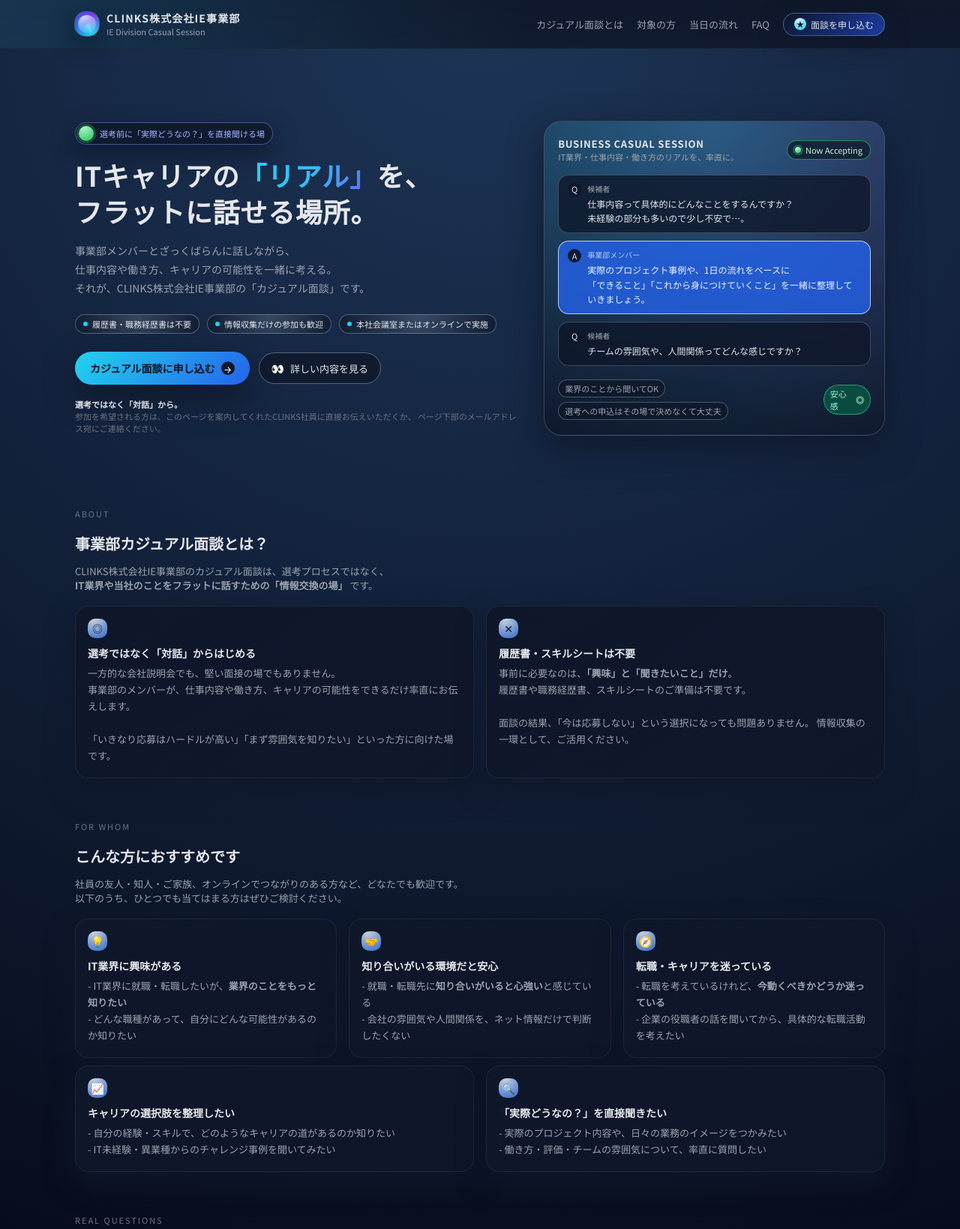
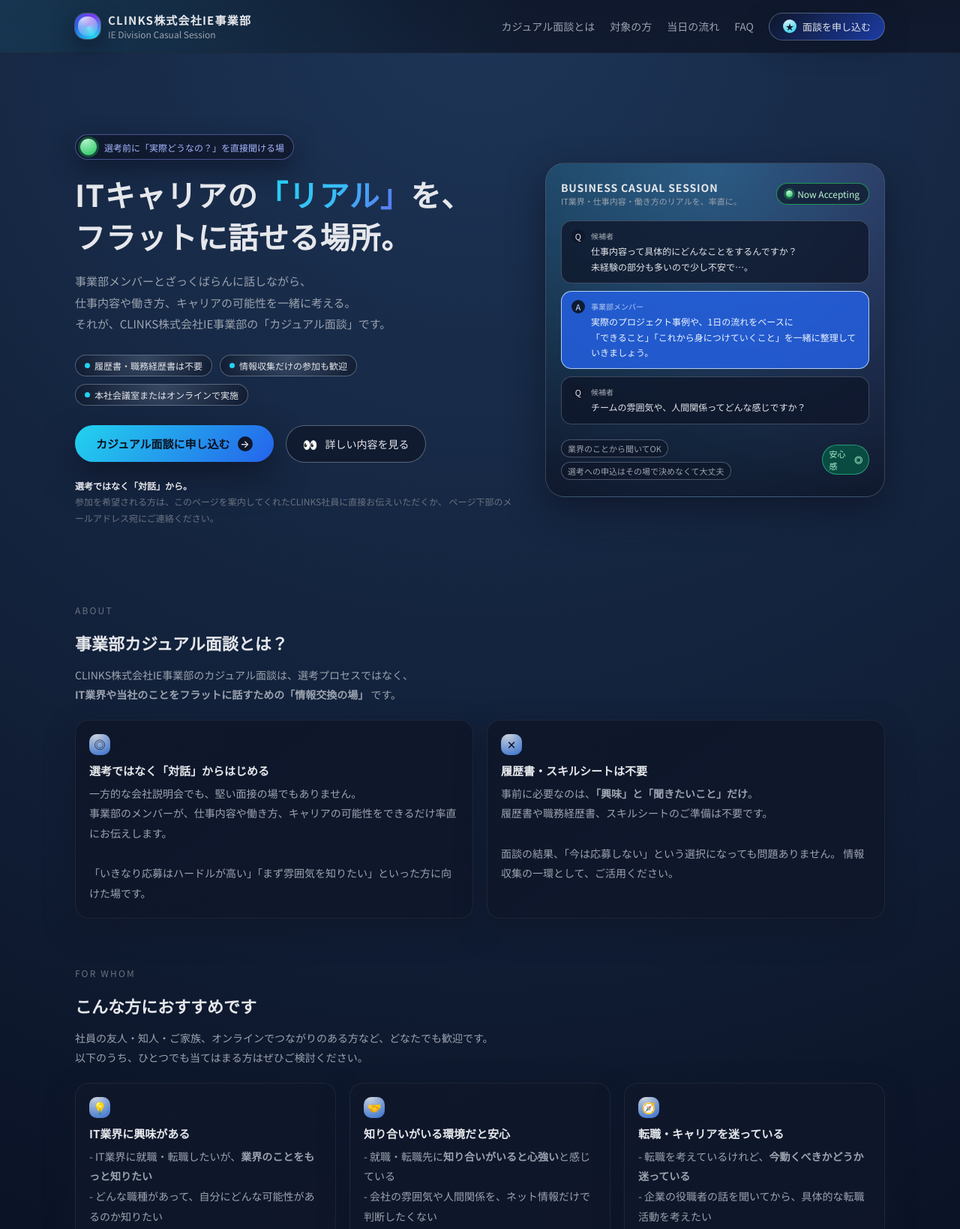
Before and after one commit to sh-suzuki-svg/sh-suzuki-svg.github.io, a plain HTML site: page index.html in a window 1280 px wide. Shown: the top 1639 px of the page at 75% size. Drawn offline with Linux system fonts and the light colour scheme.

Commit message:
Update index.html

```diff
--- a/index.html
+++ b/index.html
@@ -44,6 +44,11 @@
       -webkit-font-smoothing: antialiased;
     }
 
+    /* アンカーリンクをスムーズスクロールに */
+    html {
+      scroll-behavior: smooth;
+    }
+
     body {
       min-height: 100vh;
     }
@@ -63,7 +68,7 @@
     .page {
       max-width: 1120px;
       margin: 0 auto;
-      padding: 0 20px 80px;
+      padding: 0 20px 90px;
     }
 
     header {
@@ -79,7 +84,7 @@
     .nav {
       max-width: 1120px;
       margin: 0 auto;
-      padding: 14px 20px;
+      padding: 16px 20px;
       display: flex;
       align-items: center;
       justify-content: space-between;
@@ -93,8 +98,8 @@
     }
 
     .logo-mark {
-      width: 32px;
-      height: 32px;
+      width: 34px;
+      height: 34px;
       border-radius: 14px;
       background: conic-gradient(from 150deg, #22d3ee, #2563eb, #7c3aed, #22d3ee);
       position: relative;
@@ -111,7 +116,7 @@
     }
 
     .logo-text-main {
-      font-size: 14px;
+      font-size: 15px;
       font-weight: 600;
       letter-spacing: .08em;
       text-transform: uppercase;
@@ -119,15 +124,15 @@
     }
 
     .logo-text-sub {
-      font-size: 11px;
+      font-size: 12px;
       color: #9ca3af;
     }
 
     .nav-links {
       display: flex;
       align-items: center;
-      gap: 18px;
-      font-size: 13px;
+      gap: 20px;
+      font-size: 14px;
       color: #9ca3af;
     }
 
@@ -159,16 +164,16 @@
     }
 
     .nav-cta {
-      padding: 6px 14px;
+      padding: 8px 18px;
       border-radius: var(--radius-pill);
       border: 1px solid rgba(148, 163, 184, 0.45);
       background: linear-gradient(135deg, rgba(15, 23, 42, 0.8), rgba(30, 64, 175, 0.9));
       color: #e5e7eb;
-      font-size: 12px;
+      font-size: 13px;
       font-weight: 500;
       display: inline-flex;
       align-items: center;
-      gap: 6px;
+      gap: 8px;
       box-shadow: var(--shadow-subtle);
       cursor: pointer;
       transition: transform 0.13s ease-out, box-shadow 0.13s ease-out, border-color 0.13s ease-out;
@@ -176,12 +181,12 @@
 
     .nav-cta span.icon {
       display: inline-flex;
-      width: 16px;
-      height: 16px;
+      width: 18px;
+      height: 18px;
       border-radius: 999px;
       align-items: center;
       justify-content: center;
-      font-size: 11px;
+      font-size: 12px;
       background: radial-gradient(circle at 30% 0, #e0f2fe, #22d3ee);
       color: #0f172a;
     }
@@ -202,39 +207,39 @@
     .hero {
       display: grid;
       grid-template-columns: minmax(0, 3fr) minmax(0, 2.3fr);
-      gap: 32px;
+      gap: 36px;
       align-items: center;
-      padding: 40px 0 40px;
+      padding: 44px 0 40px;
     }
 
     .hero-badge {
       display: inline-flex;
       align-items: center;
-      gap: 8px;
-      font-size: 11px;
+      gap: 10px;
+      font-size: 12px;
       color: #a5b4fc;
-      padding: 4px 10px 4px 4px;
+      padding: 5px 12px 5px 6px;
       border-radius: 999px;
       background: rgba(15, 23, 42, 0.8);
       border: 1px solid rgba(129, 140, 248, 0.5);
       box-shadow: 0 12px 30px rgba(15, 23, 42, 0.8);
-      margin-bottom: 16px;
+      margin-bottom: 18px;
     }
 
     .hero-badge-dot {
-      width: 20px;
-      height: 20px;
+      width: 22px;
+      height: 22px;
       border-radius: 999px;
       background: radial-gradient(circle at 30% 0, #bbf7d0, #22c55e);
       box-shadow: 0 0 0 3px rgba(34, 197, 94, 0.3);
     }
 
     .hero-title {
-      font-size: clamp(28px, 4vw, 36px);
-      line-height: 1.35;
+      font-size: clamp(30px, 4.4vw, 40px);
+      line-height: 1.4;
       font-weight: 700;
       letter-spacing: .02em;
-      margin: 0 0 16px;
+      margin: 0 0 18px;
     }
 
     .hero-title span.accent {
@@ -244,22 +249,22 @@
     }
 
     .hero-lead {
-      font-size: 14px;
-      line-height: 1.8;
+      font-size: 15px;
+      line-height: 1.9;
       color: var(--color-text-soft);
-      margin-bottom: 22px;
+      margin-bottom: 26px;
     }
 
     .hero-highlights {
       display: flex;
       flex-wrap: wrap;
       gap: 10px;
-      margin-bottom: 24px;
-      font-size: 11px;
+      margin-bottom: 26px;
+      font-size: 12px;
     }
 
     .chip {
-      padding: 4px 10px;
+      padding: 5px 12px;
       border-radius: 999px;
       border: 1px solid rgba(148, 163, 184, 0.5);
       background: radial-gradient(circle at top, rgba(148, 163, 184, 0.26), rgba(15, 23, 42, 0.7));
@@ -271,8 +276,8 @@
     }
 
     .chip-dot {
-      width: 6px;
-      height: 6px;
+      width: 7px;
+      height: 7px;
       border-radius: 999px;
       background: #22d3ee;
     }
@@ -280,44 +285,46 @@
     .hero-actions {
       display: flex;
       flex-wrap: wrap;
-      gap: 12px;
+      gap: 16px;
       align-items: center;
-      margin-bottom: 18px;
+      margin-bottom: 20px;
     }
 
     .btn-primary {
-      padding: 12px 20px;
+      padding: 14px 28px;
       border-radius: var(--radius-pill);
       border: none;
       outline: none;
       background: linear-gradient(130deg, #22d3ee, #2563eb);
       color: #0b1120;
-      font-size: 14px;
+      font-size: 15px;
       font-weight: 600;
       display: inline-flex;
       align-items: center;
-      gap: 8px;
+      gap: 10px;
       cursor: pointer;
-      box-shadow: 0 18px 40px rgba(15, 23, 42, 0.9);
+      box-shadow: 0 20px 44px rgba(15, 23, 42, 0.9);
       transition: transform 0.17s ease-out, box-shadow 0.17s ease-out, filter 0.17s ease-out;
+      min-width: 220px;
+      justify-content: center;
     }
 
     .btn-primary span.icon {
       display: inline-flex;
-      width: 18px;
-      height: 18px;
+      width: 20px;
+      height: 20px;
       border-radius: 999px;
       align-items: center;
       justify-content: center;
-      font-size: 12px;
+      font-size: 13px;
       background: #0f172a;
       color: #e5e7eb;
     }
 
     .btn-primary:hover {
-      transform: translateY(-1px);
+      transform: translateY(-2px);
       filter: brightness(1.04);
-      box-shadow: 0 25px 60px rgba(15, 23, 42, 0.96);
+      box-shadow: 0 28px 60px rgba(15, 23, 42, 0.96);
     }
 
     .btn-primary:active {
@@ -326,22 +333,22 @@
     }
 
     .btn-ghost {
-      padding: 10px 16px;
+      padding: 12px 22px;
       border-radius: var(--radius-pill);
       border: 1px solid rgba(148, 163, 184, 0.55);
       background: rgba(15, 23, 42, 0.75);
       color: #e5e7eb;
-      font-size: 13px;
+      font-size: 14px;
       font-weight: 500;
       display: inline-flex;
       align-items: center;
-      gap: 8px;
+      gap: 10px;
       cursor: pointer;
       transition: background var(--transition-fast), border-color var(--transition-fast), transform 0.13s ease-out;
     }
 
     .btn-ghost span.icon {
-      font-size: 14px;
+      font-size: 16px;
     }
 
     .btn-ghost:hover {
@@ -351,8 +358,9 @@
     }
 
     .hero-note {
-      font-size: 11px;
+      font-size: 12px;
       color: #6b7280;
+      line-height: 1.8;
     }
 
     .hero-note strong {
@@ -365,8 +373,8 @@
 
     .glass-card {
       position: relative;
-      padding: 20px 18px;
-      border-radius: 24px;
+      padding: 22px 20px;
+      border-radius: 26px;
       background: radial-gradient(circle at top, rgba(56, 189, 248, 0.22), rgba(15, 23, 42, 0.9));
       border: 1px solid rgba(148, 163, 184, 0.3);
       box-shadow: var(--shadow-soft);
@@ -394,12 +402,12 @@
       display: flex;
       justify-content: space-between;
       align-items: center;
-      margin-bottom: 16px;
+      margin-bottom: 18px;
       gap: 8px;
     }
 
     .glass-title {
-      font-size: 13px;
+      font-size: 14px;
       font-weight: 600;
       letter-spacing: .06em;
       text-transform: uppercase;
@@ -407,9 +415,9 @@
     }
 
     .status-pill {
-      padding: 4px 10px;
+      padding: 5px 12px;
       border-radius: 999px;
-      font-size: 11px;
+      font-size: 12px;
       display: inline-flex;
       align-items: center;
       gap: 6px;
@@ -419,8 +427,8 @@
     }
 
     .status-dot {
-      width: 8px;
-      height: 8px;
+      width: 9px;
+      height: 9px;
       border-radius: 999px;
       background: radial-gradient(circle at 30% 0, #dcfce7, #22c55e);
       box-shadow: 0 0 0 3px rgba(34, 197, 94, 0.35);
@@ -429,15 +437,15 @@
     .talk-bubbles {
       display: grid;
       gap: 10px;
-      margin-bottom: 18px;
+      margin-bottom: 20px;
     }
 
     .bubble {
       max-width: 100%;
-      padding: 10px 12px;
+      padding: 11px 13px;
       border-radius: 14px;
       font-size: 12px;
-      line-height: 1.6;
+      line-height: 1.7;
       display: inline-flex;
       align-items: flex-start;
       gap: 8px;
@@ -491,7 +499,7 @@
       align-items: center;
       font-size: 11px;
       color: #9ca3af;
-      margin-top: 4px;
+      margin-top: 6px;
     }
 
     .tags {
@@ -521,48 +529,51 @@
     /* Sections */
 
     section {
-      margin-top: 56px;
+      margin-top: 64px;
+      /* スティッキーヘッダでタイトルが隠れないように余白を確保 */
+      scroll-margin-top: 90px;
     }
 
     .section-header {
-      margin-bottom: 16px;
+      margin-bottom: 20px;
     }
 
     .section-label {
-      font-size: 11px;
+      font-size: 12px;
       letter-spacing: .18em;
       text-transform: uppercase;
       color: #6b7280;
-      margin-bottom: 6px;
+      margin-bottom: 8px;
     }
 
     .section-title {
-      font-size: 20px;
+      font-size: 22px;
       font-weight: 600;
-      margin-bottom: 6px;
+      margin-bottom: 8px;
     }
 
     .section-desc {
-      font-size: 13px;
+      font-size: 14px;
       color: var(--color-text-soft);
+      line-height: 1.9;
     }
 
     .section-grid-3 {
       display: grid;
       grid-template-columns: repeat(3, minmax(0, 1fr));
-      gap: 16px;
-      margin-top: 18px;
+      gap: 18px;
+      margin-top: 20px;
     }
 
     .section-grid-2 {
       display: grid;
       grid-template-columns: repeat(2, minmax(0, 1fr));
-      gap: 16px;
-      margin-top: 18px;
+      gap: 18px;
+      margin-top: 20px;
     }
 
     .card {
-      padding: 16px 16px 18px;
+      padding: 18px 18px 20px;
       border-radius: var(--radius-lg);
       background: linear-gradient(145deg, rgba(15, 23, 42, 0.98), rgba(15, 23, 42, 0.9));
       border: 1px solid rgba(31, 41, 55, 0.95);
@@ -593,28 +604,28 @@
     }
 
     .card-icon {
-      width: 26px;
-      height: 26px;
+      width: 28px;
+      height: 28px;
       border-radius: 10px;
       display: inline-flex;
       align-items: center;
       justify-content: center;
-      font-size: 14px;
+      font-size: 15px;
       background: radial-gradient(circle at 30% 0, rgba(226, 232, 240, 0.9), rgba(59, 130, 246, 0.8));
       color: #0b1120;
       margin-bottom: 10px;
     }
 
     .card-title {
-      font-size: 14px;
+      font-size: 15px;
       font-weight: 600;
-      margin-bottom: 6px;
+      margin-bottom: 7px;
     }
 
     .card-text {
-      font-size: 13px;
+      font-size: 14px;
       color: var(--color-text-soft);
-      line-height: 1.7;
+      line-height: 1.9;
     }
 
     ul.clean {
@@ -627,8 +638,9 @@
       position: relative;
       padding-left: 18px;
       margin-bottom: 6px;
-      font-size: 13px;
+      font-size: 14px;
       color: var(--color-text-soft);
+      line-height: 1.8;
     }
 
     ul.clean li::before {
@@ -642,12 +654,12 @@
     .flow-steps {
       display: grid;
       grid-template-columns: repeat(3, minmax(0, 1fr));
-      gap: 16px;
-      margin-top: 18px;
+      gap: 18px;
+      margin-top: 20px;
     }
 
     .step {
-      padding: 16px 16px 18px;
+      padding: 18px 18px 20px;
       border-radius: var(--radius-lg);
       background: linear-gradient(150deg, rgba(15, 23, 42, 0.95), rgba(15, 23, 42, 0.9));
       border: 1px solid rgba(31, 41, 55, 0.95);
@@ -681,36 +693,36 @@
       display: inline-flex;
       align-items: center;
       justify-content: center;
-      width: 24px;
-      height: 24px;
+      width: 26px;
+      height: 26px;
       border-radius: 999px;
       background: radial-gradient(circle at 30% 0, #e5e7eb, #60a5fa);
       color: #0b1120;
-      font-size: 12px;
+      font-size: 13px;
       font-weight: 700;
       margin-bottom: 10px;
     }
 
     .step-title {
-      font-size: 14px;
+      font-size: 15px;
       font-weight: 600;
-      margin-bottom: 6px;
+      margin-bottom: 7px;
     }
 
     .step-text {
-      font-size: 13px;
+      font-size: 14px;
       color: var(--color-text-soft);
-      line-height: 1.7;
+      line-height: 1.9;
     }
 
     .faq-list {
-      margin-top: 18px;
+      margin-top: 20px;
       display: grid;
-      gap: 12px;
+      gap: 14px;
     }
 
     .faq-item {
-      padding: 12px 14px 13px;
+      padding: 14px 16px 15px;
       border-radius: var(--radius-md);
       border: 1px solid rgba(31, 41, 55, 0.95);
       background: rgba(15, 23, 42, 0.9);
@@ -725,57 +737,61 @@
     }
 
     .faq-q {
-      font-size: 13px;
+      font-size: 14px;
       font-weight: 600;
-      margin-bottom: 4px;
+      margin-bottom: 6px;
     }
 
     .faq-a {
-      font-size: 13px;
+      font-size: 14px;
       color: var(--color-text-soft);
-      line-height: 1.7;
+      line-height: 1.9;
     }
 
     .cta {
-      margin-top: 48px;
-      padding: 20px 18px 22px;
-      border-radius: 24px;
+      margin-top: 56px;
+      padding: 22px 20px 24px;
+      border-radius: 26px;
       background: radial-gradient(circle at top, rgba(56, 189, 248, 0.16), rgba(15, 23, 42, 0.98));
       border: 1px solid rgba(59, 130, 246, 0.8);
       box-shadow: 0 28px 70px rgba(15, 23, 42, 0.98);
       display: grid;
       grid-template-columns: minmax(0, 3fr) minmax(0, 2fr);
-      gap: 20px;
+      gap: 22px;
       align-items: center;
     }
 
     .cta-title {
-      font-size: 18px;
+      font-size: 20px;
       font-weight: 600;
-      margin-bottom: 6px;
+      margin-bottom: 8px;
     }
 
     .cta-text {
-      font-size: 13px;
+      font-size: 14px;
       color: var(--color-text-soft);
-      margin-bottom: 12px;
+      margin-bottom: 14px;
+      line-height: 1.9;
     }
 
     .cta-note {
-      font-size: 11px;
+      font-size: 12px;
       color: #94a3b8;
+      line-height: 1.8;
     }
 
     .cta-actions {
       display: flex;
       flex-direction: column;
       align-items: flex-start;
-      gap: 10px;
+      gap: 12px;
+      width: 100%;
     }
 
     .cta-secondary {
-      font-size: 12px;
+      font-size: 13px;
       color: #cbd5f5;
+      line-height: 1.9;
     }
 
     .cta-secondary a {
@@ -786,10 +802,10 @@
     }
 
     footer {
-      margin-top: 40px;
+      margin-top: 44px;
       padding-top: 16px;
       border-top: 1px solid rgba(31, 41, 55, 0.85);
-      font-size: 11px;
+      font-size: 12px;
       color: #6b7280;
       text-align: center;
     }
@@ -797,19 +813,20 @@
     /* Utilities */
 
     .mt-small {
-      margin-top: 10px;
+      margin-top: 12px;
     }
 
     .inline-tag {
       display: inline-flex;
       align-items: center;
       gap: 6px;
-      padding: 3px 9px;
+      padding: 4px 10px;
       border-radius: 999px;
       border: 1px solid rgba(148, 163, 184, 0.6);
       background: rgba(15, 23, 42, 0.85);
-      font-size: 11px;
+      font-size: 12px;
       color: #e5e7eb;
+      line-height: 1.6;
     }
 
     .inline-tag span.dot {
@@ -824,7 +841,7 @@
     @media (max-width: 900px) {
       .hero {
         grid-template-columns: minmax(0, 1fr);
-        padding-top: 26px;
+        padding-top: 32px;
       }
       .hero-visual {
         order: -1;
@@ -839,13 +856,14 @@
         display: none;
       }
       .page {
-        padding: 0 16px 64px;
+        padding: 0 16px 72px;
       }
       .hero {
-        gap: 24px;
+        gap: 26px;
       }
       section {
-        margin-top: 44px;
+        margin-top: 52px;
+        scroll-margin-top: 80px;
       }
       .section-grid-3,
       .flow-steps {
@@ -868,6 +886,12 @@
       }
       .cta-actions {
         width: 100%;
+      }
+      .hero-title {
+        font-size: 26px;
+      }
+      .hero-lead {
+        font-size: 14px;
       }
     }
   </style>
```
